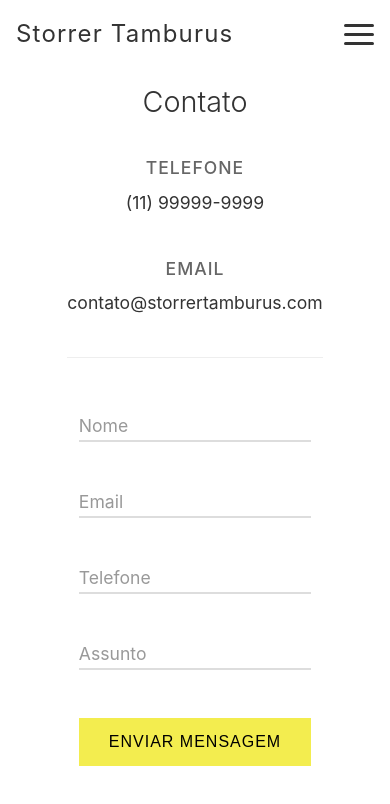
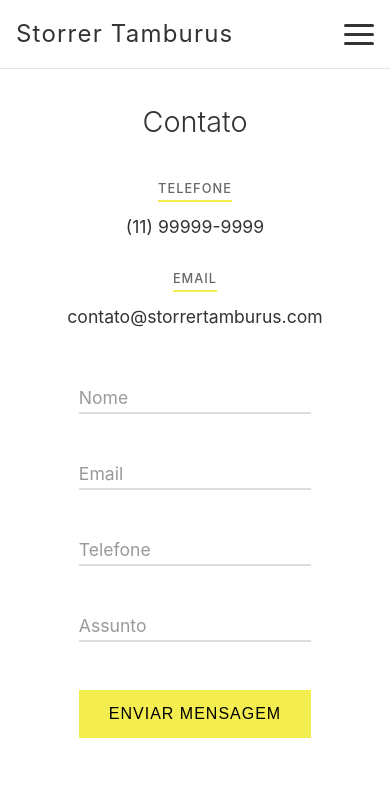
Before and after one commit to ThiagoLaredo/storrer-tamburus-next, a Next.js app: page /contato in a window 390 px wide. Shown: the top 804 px of the page. Built offline with nearby package versions, Linux system fonts and the light colour scheme.

Commit message:
ajustes mobile

```diff
--- a/src/components/Header.jsx
+++ b/src/components/Header.jsx
@@ -1,4 +1,8 @@
+//
+
+
 import { useRef, useEffect, useState } from "react";
+import { useRouter } from "next/router"; // 🔥 ADICIONE ESTE IMPORT
 import Link from "next/link";
 import Image from "next/image";
 import styles from './Header.module.css';
@@ -13,12 +17,18 @@ export default function Header({
   onFiltroChange,
   theme = 'dark'
 }) {
+  const router = useRouter(); // 🔥 HOOK DO ROUTER
   const headerRef = useRef(null);
   const logoRef = useRef(null);
   const menuItemsRef = useRef([]);
   const instagramRef = useRef(null);
   const filtersRef = useRef([]);
   const [isMobileMenuOpen, setIsMobileMenuOpen] = useState(false);
+
+  // 🔥 DETECTA PÁGINAS ESPECIAIS (Contato e Sobre)
+  const isContactPage = router.pathname === '/contato';
+  const isAboutPage = router.pathname === '/sobre';
+  const isSpecialPage = isContactPage || isAboutPage;
 
   useEffect(() => {
     const ctx = gsap.context(() => {
@@ -72,7 +82,16 @@ export default function Header({
   };
 
   return (
-    <header ref={headerRef} className={`${styles.header} ${styles[theme]}`}>
+    <header
+      ref={headerRef}
+      className={`${styles.header} ${styles[theme]} ${
+        isSpecialPage ? styles.specialPage : ''
+      } ${
+        isContactPage ? styles.contactPage : ''
+      } ${
+        isAboutPage ? styles.aboutPage : ''
+      }`}
+    >
       <div className={styles.headerContainer}>
         <Link href="/" className={styles.logoLink}>
           <div ref={logoRef} className={styles.logo}>
--- a/src/components/Header.module.css
+++ b/src/components/Header.module.css
@@ -283,6 +283,12 @@
 
 /* 🔥 RESPONSIVO */
 @media (max-width: 768px) {
+
+    .header.specialPage {
+    background: white !important;
+    border-bottom: 1px solid #e5e5e5 !important; /* cinza claro */
+  }
+
   .mobileMenuButton {
     display: flex;
   }
--- a/src/layouts/MainLayout.jsx
+++ b/src/layouts/MainLayout.jsx
@@ -14,7 +14,8 @@ export default function MainLayout({
   theme = 'dark' // 🔥 NOVA PROP: 'dark' ou 'light'
 }) {
   return (
-    <div className="flex flex-col flex-center min-h-screen">
+    // <div className="flex flex-col flex-center min-h-screen">
+    <div>
       <Head>
         <title>{title}</title>
         <meta name="description" content="Estúdio Storrer Tamburus" />
--- a/src/pages/sobre.jsx
+++ b/src/pages/sobre.jsx
@@ -17,7 +17,7 @@ export default function Sobre() {
       >
         <div className={styles.sobreContainer}>
           <div className={styles.sobreContent}>
-            <h1 className={styles.titulo}>Storrer Tamburus</h1>
+            <h1 className={styles.titulo}>Sobre</h1>
             <div className={styles.texto}>
               <p>
                 Lorem ipsum dolor sit amet, consectetur adipiscing elit. Nullam eget felis eget urna
--- a/src/styles/Contato.module.css
+++ b/src/styles/Contato.module.css
@@ -42,12 +42,24 @@
 }
 
 .contatoItem h3 {
-  font-size: 1.1rem;
+  font-size: .8rem;
   margin-bottom: 0.5rem;
   color: #666666;
   font-weight: 500;
   text-transform: uppercase;
   letter-spacing: 1px;
+  position: relative; /* Necessário para posicionar o pseudo-elemento */
+  display: inline-block; /* Faz o sublinhado acompanhar apenas o texto */
+}
+
+.contatoInfo h3::before {
+  content: '';
+  position: absolute;
+  width: 100%;
+  height: 2px; /* Espessura do sublinhado */
+  background-color: var(--amarelo);
+  bottom: -4px; /* Ajuste fino para posicionamento abaixo do texto */
+  left: 0;
 }
 
 .contatoItem p {
@@ -125,7 +137,7 @@
 /* Responsive */
 @media (max-width: 768px) {
   .contatoContainer {
-    padding: 80px 5% 40px;
+    padding: 100px 1rem 40px;
     min-height: calc(100vh - 120px);
   }
 
@@ -134,16 +146,28 @@
     gap: 40px;
   }
 
+.contatoItem {
+  margin-bottom: 1.5rem;
+}
+
+
+.contatoItem:last-child {
+  margin-bottom: 0;
+}
+
   .contatoInfo {
     padding-right: 0;
     border-right: none;
-    border-bottom: 1px solid #eee;
+    /* border-bottom: 1px solid #eee; */
     text-align: center;
   }
 
   .contatoInfo h2 {
-    font-size: 2rem;
     margin-bottom: 2rem;
+  }
+
+  .contatoInfo h3 {
+    margin-bottom: 1rem;
   }
 
   .contatoForm {
@@ -156,10 +180,6 @@
 }
 
 @media (max-width: 480px) {
-  .contatoContainer {
-    padding: 80px 10px 40px;
-    width: auto;
-  }
 
   .contatoInfo h2 {
     font-size: 1.8rem;
--- a/src/styles/GaleriaProjetos.module.css
+++ b/src/styles/GaleriaProjetos.module.css
@@ -164,10 +164,11 @@
   .projetoLink {
     bottom: 10%;
     left: 1rem;
+    gap: .3rem;
   }
 
   .projetosTitulo {
-    font-size: 2rem;
+    font-size: 1.5rem;
   }
 
   .pagination {
```
Also changed, not shown: src/styles/Projeto.module.css (+10 -4 lines), src/styles/Sobre.module.css (+19 -0 lines).
